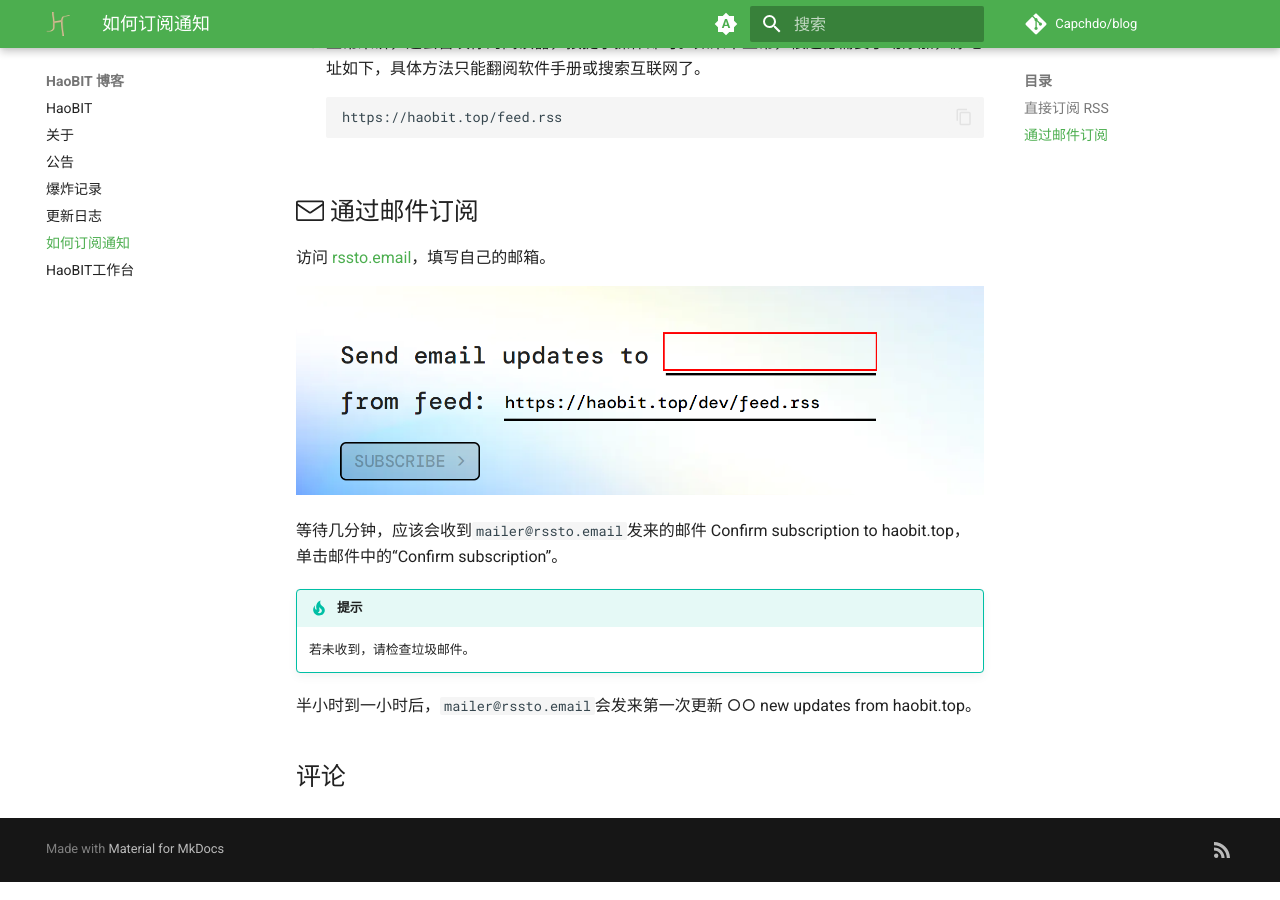
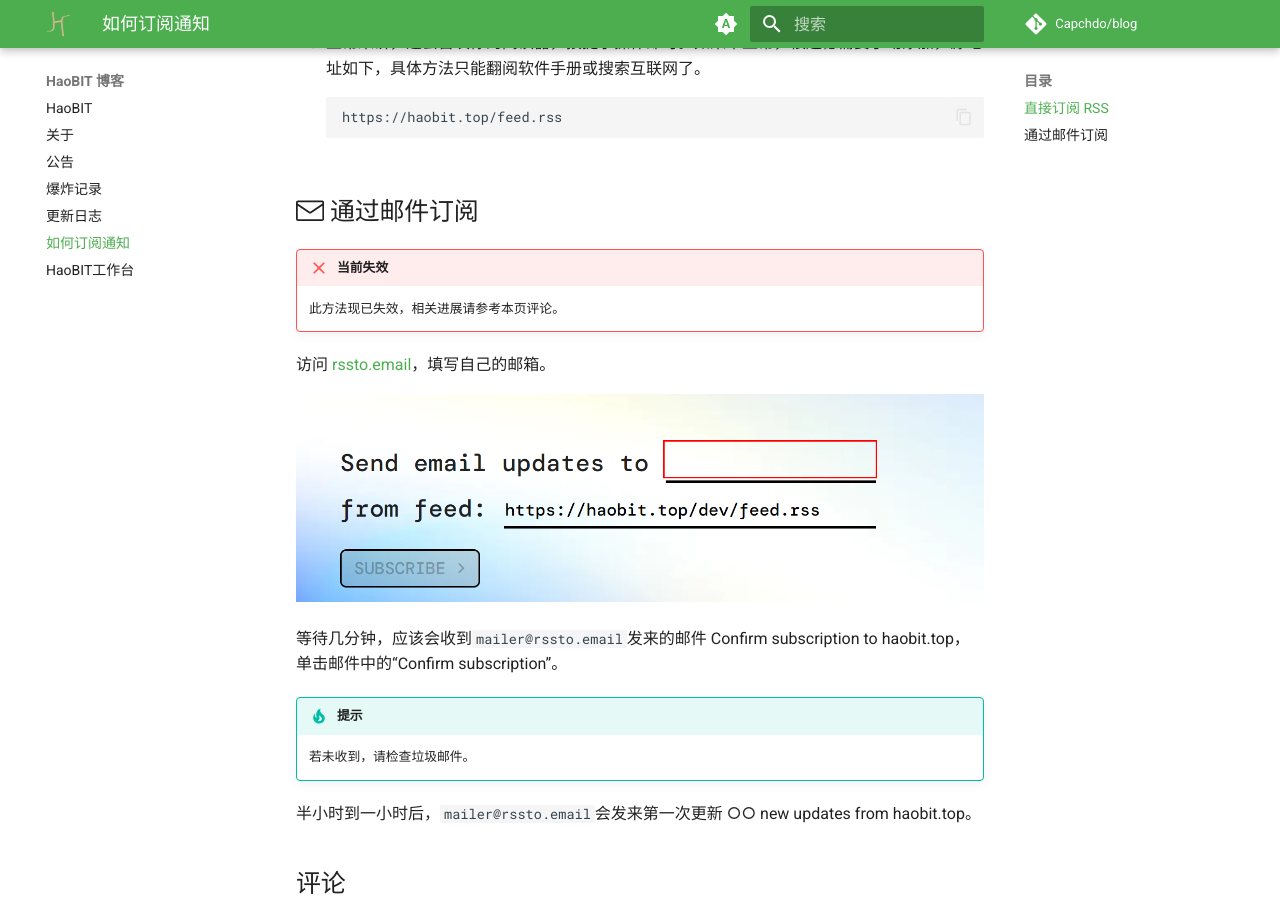
Before and after one commit to Capchdo/blog, an MkDocs documentation site: the page built from docs/rss.md, in a window 1280 px wide and 900 px high, scrolled down 484 px. Built offline with MkDocs 1.6.1 and Material for MkDocs 9.7.7, drawn with Linux system fonts in a browser that asks for light colours; comment, search, counter and statistics services are not loaded.

Commit message:
doc: Broken rssto.email

```diff
--- a/docs/rss.md
+++ b/docs/rss.md
@@ -22,6 +22,10 @@
 
 ## :octicons-mail-24: 通过邮件订阅
 
+!!! failure "当前失效"
+
+    此方法现已失效，相关进展请参考本页评论。
+
 访问 [rssto.email](https://rssto.email/?url=https://haobit.top/feed.rss)，填写自己的邮箱。
 
 ![填写自己的邮箱](./img/填写自己的邮箱.png)
```
